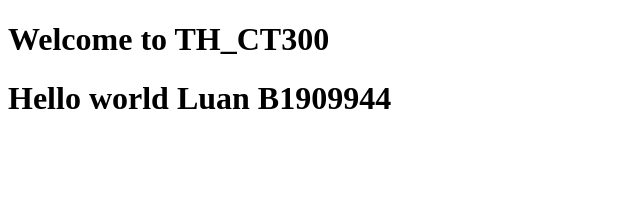
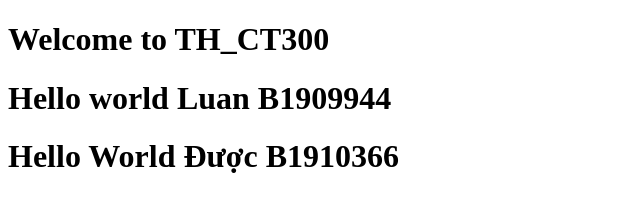
Before and after one commit to thanhluannn2008/TH_CT300, a plain HTML site: page index.html in a window 1280 px wide. Shown: the whole page, without its empty margins (0-640 px from the left). Drawn offline with Linux system fonts and the light colour scheme.

Commit message:
add h1 hw duocb1910366

```diff
--- a/index.html
+++ b/index.html
@@ -10,5 +10,6 @@
     <h1>Welcome to TH_CT300</h1>
 
     <h1>Hello world Luan B1909944</h1>
+    <h1>Hello World Được B1910366</h1>
 </body>
 </html>
```
